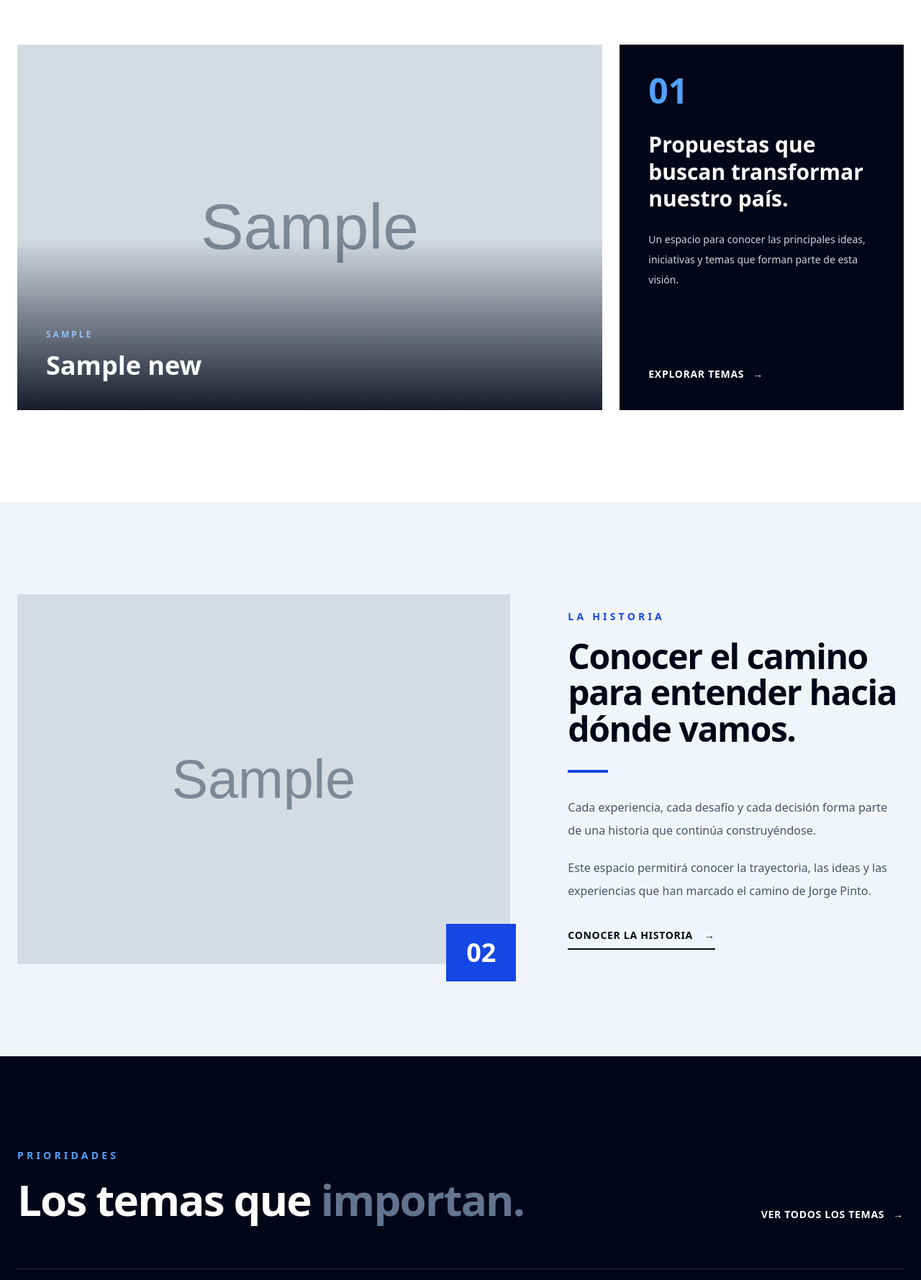
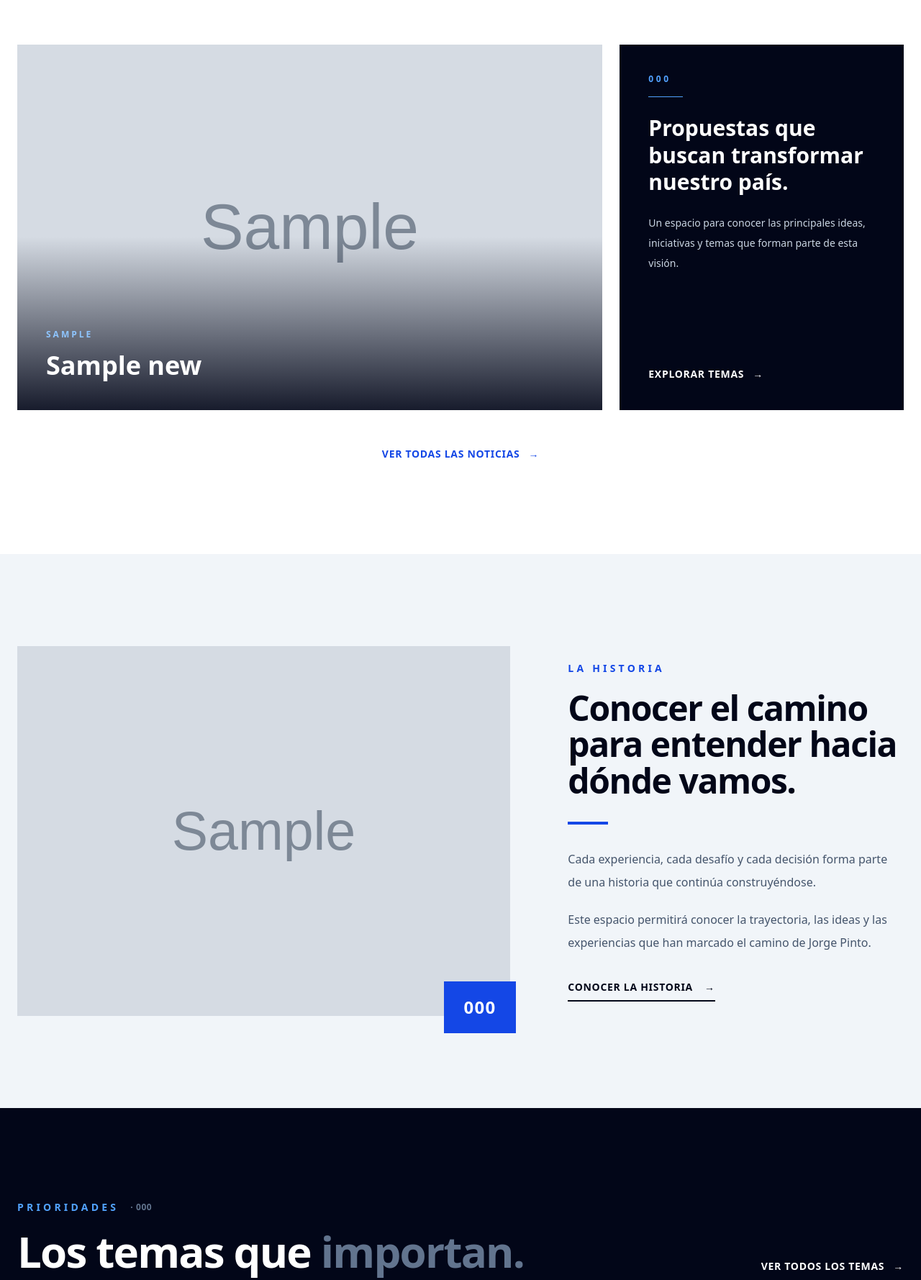
Before and after one commit to paulduque/jorgepinto, a Laravel app: page / in a window 1280 px wide. Shown: the part 1120-2899 px from the top of the page at 72% size. Run offline with Laravel 12, Linux system fonts and the light colour scheme; tables that the repository leaves empty hold one stand-in row (values such as "Sample post"); grey boxes marked "Sample" are stand-in pictures; style sheets or scripts are compiled from the project's sources; parts of the project's set-up code (start-up, migrations or seed data) failed here and were passed over.

Commit message:
feat: leyenda dinámica 'Lista 3' + fix duplicados en home
- Migración: agrega list_number a site_settings
- SiteSettingResource: campo 'Número de lista' (editable)
- SiteSetting: list_number en fillable
- home.blade.php:
  - Los momentos: leyenda 'Lista 3' dinámica en bloque lateral
  - La historia: leyenda 'Lista 3' dinámica en cuadrado azul
  - Temas: leyenda 'Lista 3' al lado del título 'Prioridades'
  - Sala de prensa: destacada (izq) + 2 secundarias (der)
- routes/web.php: take(3) → take(6) en home para evitar duplicados
- Mantiene paginación de 3 en /noticias

```diff
--- a/app/Filament/Resources/SiteSettingResource.php
+++ b/app/Filament/Resources/SiteSettingResource.php
@@ -46,6 +46,12 @@ class SiteSettingResource extends Resource
                             ->label('Nombre de Jorge Pinto')
                             ->required()
                             ->maxLength(255),
+
+                        TextInput::make('list_number')
+                            ->label('Número de lista')
+                            ->maxLength(50)
+                            ->helperText('Ej: "Lista 3" o "Lista 3 - Pichincha". Aparecerá en las secciones del home.')
+                            ->columnSpanFull(),
 
                         Textarea::make('site_description')
                             ->label('Descripción')
--- a/app/Models/SiteSetting.php
+++ b/app/Models/SiteSetting.php
@@ -9,6 +9,7 @@ class SiteSetting extends Model
     protected $fillable = [
         'site_name',
         'person_name',
+        'list_number',
         'site_description',
         'registration_enabled',
         'default_role',
--- a/resources/views/home.blade.php
+++ b/resources/views/home.blade.php
@@ -238,18 +238,26 @@
             </div>
 
             {{-- Bloque editorial --}}
+            @if ($news->isNotEmpty())
                 <div class="mt-16 grid gap-6 md:grid-cols-12">
 
-                {{-- Imagen principal --}}
-                <div class="group relative overflow-hidden bg-slate-100 md:col-span-8">
+                    @php
+                        $featuredMoment = $news->first();
+                        $secondaryMoment = $news->skip(1)->first();
+                    @endphp
+
+                    {{-- Noticia principal --}}
+                    <article class="group relative overflow-hidden bg-slate-100 md:col-span-8">
+                        <a href="{{ url('/noticias/' . $featuredMoment->slug) }}" class="block h-full">
                             <div class="aspect-[16/10] overflow-hidden">
-                        @if ($news->first()?->image)
-                            <img src="{{ asset('storage/' . $news->first()->image) }}" alt="{{ $news->first()->title }}"
+                                @if ($featuredMoment->image)
+                                    <img src="{{ asset('storage/' . $featuredMoment->image) }}"
+                                        alt="{{ $featuredMoment->title }}"
                                         class="h-full w-full object-cover transition duration-700 group-hover:scale-105">
                                 @else
                                     <div class="flex h-full items-center justify-center bg-slate-200">
                                         <span class="text-sm font-bold uppercase tracking-widest text-slate-500">
-                                    Imagen principal
+                                            Sin imagen
                                         </span>
                                     </div>
                                 @endif
@@ -257,22 +265,62 @@
 
                             <div
                                 class="absolute inset-x-0 bottom-0 bg-gradient-to-t from-slate-950/90 to-transparent p-6 pt-24 md:p-10 md:pt-32">
+                                @if ($featuredMoment->category)
                                     <p class="text-xs font-bold uppercase tracking-[0.25em] text-blue-300">
-                            {{ $news->first()?->category ?? 'Propuestas' }}
+                                        {{ $featuredMoment->category }}
                                     </p>
+                                @endif
 
                                 <h3 class="mt-3 max-w-2xl text-2xl font-black leading-tight text-white md:text-4xl">
-                            {{ $news->first()?->title ?? 'Un nuevo camino para nuestro país' }}
+                                    {{ $featuredMoment->title }}
                                 </h3>
                             </div>
+                        </a>
+                    </article>
+
+                    {{-- Noticia secundaria (lateral) --}}
+                    @if ($secondaryMoment)
+                        <article class="flex flex-col justify-between bg-slate-950 p-8 text-white md:col-span-4 md:p-10">
+                            <div>
+                                {{-- Leyenda Lista 3 --}}
+                                @if ($settings?->list_number)
+                                    <p class="text-xs font-bold uppercase tracking-[0.3em] text-blue-400">
+                                        {{ $settings->list_number }}
+                                    </p>
+                                    <div class="mt-4 h-px w-12 bg-blue-400"></div>
+                                @endif
+
+                                <h3 class="mt-6 text-2xl font-bold leading-tight md:text-3xl">
+                                    {{ $secondaryMoment->title }}
+                                </h3>
+
+                                @if ($secondaryMoment->excerpt)
+                                    <p class="mt-6 text-sm leading-7 text-slate-300">
+                                        {{ Str::limit($secondaryMoment->excerpt, 150) }}
+                                    </p>
+                                @endif
                             </div>
 
-                {{-- Texto lateral --}}
+                            <a href="{{ url('/noticias/' . $secondaryMoment->slug) }}"
+                                class="group mt-10 inline-flex items-center gap-3 text-sm font-bold uppercase tracking-wider text-white">
+                                Leer noticia
+                                <span class="transition-transform duration-300 group-hover:translate-x-2">
+                                    →
+                                </span>
+                            </a>
+                        </article>
+                    @else
+                        {{-- Fallback: si solo hay 1 noticia --}}
                         <div class="flex flex-col justify-between bg-slate-950 p-8 text-white md:col-span-4 md:p-10">
                             <div>
-                        <span class="text-5xl font-black text-blue-400">01</span>
+                                @if ($settings?->list_number)
+                                    <p class="text-xs font-bold uppercase tracking-[0.3em] text-blue-400">
+                                        {{ $settings->list_number }}
+                                    </p>
+                                    <div class="mt-4 h-px w-12 bg-blue-400"></div>
+                                @endif
 
-                        <h3 class="mt-8 text-2xl font-bold leading-tight md:text-3xl">
+                                <h3 class="mt-6 text-2xl font-bold leading-tight md:text-3xl">
                                     Propuestas que buscan transformar nuestro país.
                                 </h3>
 
@@ -290,7 +338,28 @@
                                 </span>
                             </a>
                         </div>
+                    @endif
+
                 </div>
+
+                {{-- Enlace ver todas las noticias --}}
+                <div class="mt-12 text-center">
+                    <a href="/noticias"
+                        class="group inline-flex items-center gap-3 text-sm font-bold uppercase tracking-wider text-blue-700 transition hover:text-blue-900">
+                        Ver todas las noticias
+                        <span class="transition-transform duration-300 group-hover:translate-x-2">
+                            →
+                        </span>
+                    </a>
+                </div>
+            @else
+                {{-- Sin noticias --}}
+                <div class="mt-16 border border-slate-200 px-6 py-16 text-center">
+                    <p class="text-sm font-bold uppercase tracking-[0.2em] text-slate-400">
+                        No hay noticias publicadas.
+                    </p>
+                </div>
+            @endif
 
         </div>
     </section>
@@ -316,9 +385,14 @@
                         @endif
                     </div>
                     {{-- Número editorial --}}
+                    {{-- 👈 LEYENDA LISTA 3 (dinámica) --}}
+                    @if ($settings?->list_number)
                         <div class="absolute -bottom-6 -right-2 hidden bg-blue-700 px-7 py-5 text-white md:block">
-                        <span class="text-4xl font-black">02</span>
+                            <span class="text-2xl font-black uppercase tracking-wider">
+                                {{ $settings->list_number }}
+                            </span>
                         </div>
+                    @endif
                 </div>
 
                 {{-- Contenido --}}
@@ -367,11 +441,20 @@
             {{-- Encabezado --}}
             <div class="grid gap-8 md:grid-cols-12 md:items-end">
                 <div class="md:col-span-8">
+                    <div class="flex items-center gap-4">
                         <p class="text-sm font-bold uppercase tracking-[0.3em] text-blue-400">
                             Prioridades
                         </p>
 
-                    <h2 class="mt-5 max-w-4xl text-4xl font-black leading-[1.05] tracking-[-0.03em] text-white md:text-6xl">
+                        @if ($settings?->list_number)
+                            <span class="text-xs font-bold uppercase tracking-wider text-slate-500">
+                                · {{ $settings->list_number }}
+                            </span>
+                        @endif
+                    </div>
+
+                    <h2
+                        class="mt-5 max-w-4xl text-4xl font-black leading-[1.05] tracking-[-0.03em] text-white md:text-6xl">
                         Los temas que
                         <span class="text-slate-500">importan.</span>
                     </h2>
@@ -473,10 +556,11 @@
 
             @if ($news->isNotEmpty())
 
-                {{-- Noticia principal --}}
+                {{-- Siguiente Noticia principal --}}
                 @php
-                    $featuredNews = $news->first();
-                    $secondaryNews = $news->skip(1);
+                    // Sala de prensa empieza desde la 2ª noticia (la 1ª ya está en Los momentos)
+                    $featuredNews = $news->skip(1)->first() ?? $news->first();
+                    $secondaryNews = $news->skip(2)->take(2); // Tomar las siguientes 2 noticias
                 @endphp
 
                 <div class="mt-12 grid gap-8 lg:grid-cols-12">
--- a/routes/web.php
+++ b/routes/web.php
@@ -20,7 +20,7 @@ Route::get('/', function () {
 
     $news = News::where('is_published', true)
         ->orderByDesc('published_at')
-        ->take(3)
+        ->take(6)
         ->get();
 
     $profile = Profile::where('is_active', true)->first();
```
Also changed, not shown: database/migrations/2026_09_16_164729_add_list_number_to_site_settings_table.php (added). Lines whose indentation alone changed are shown as unchanged.
